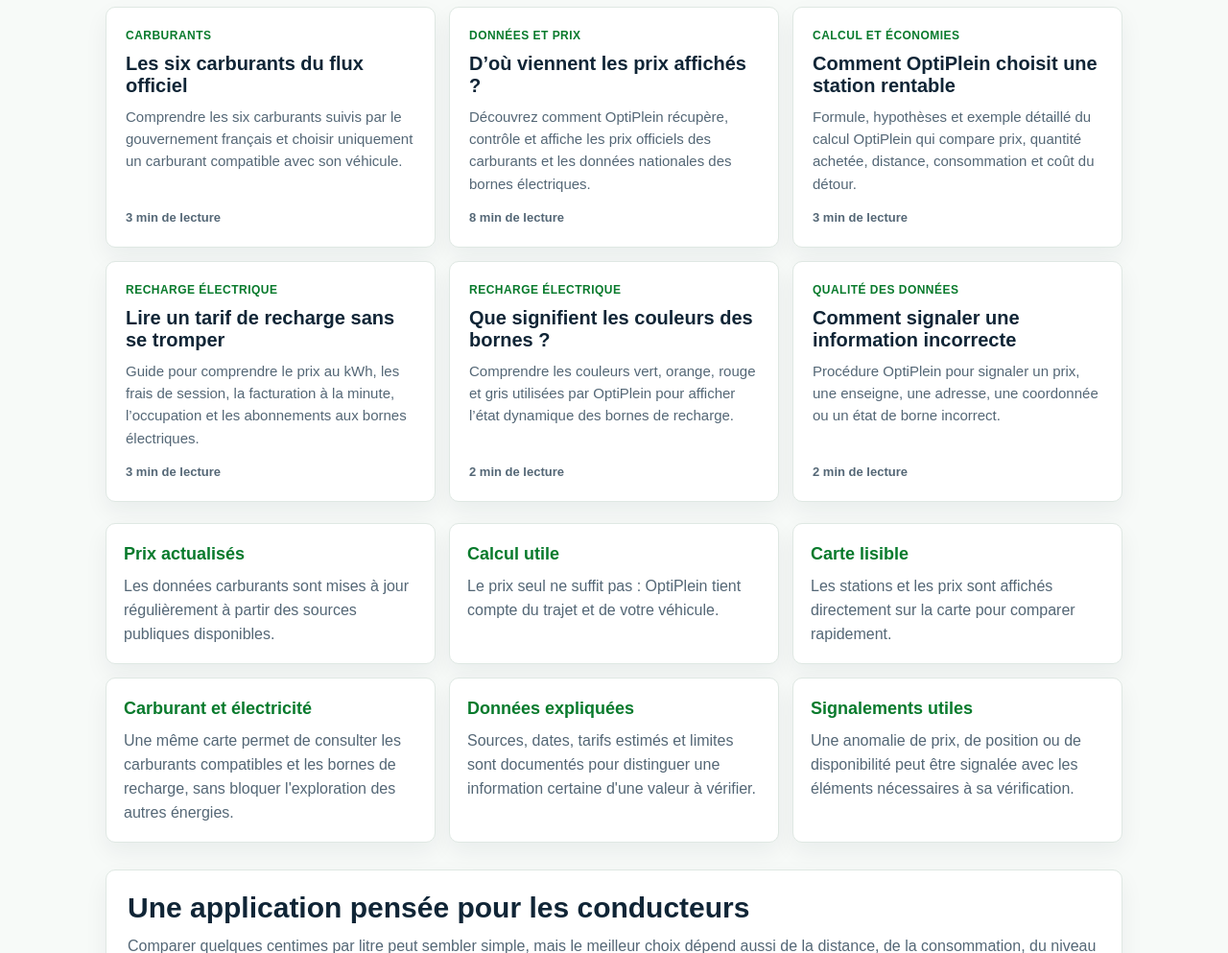
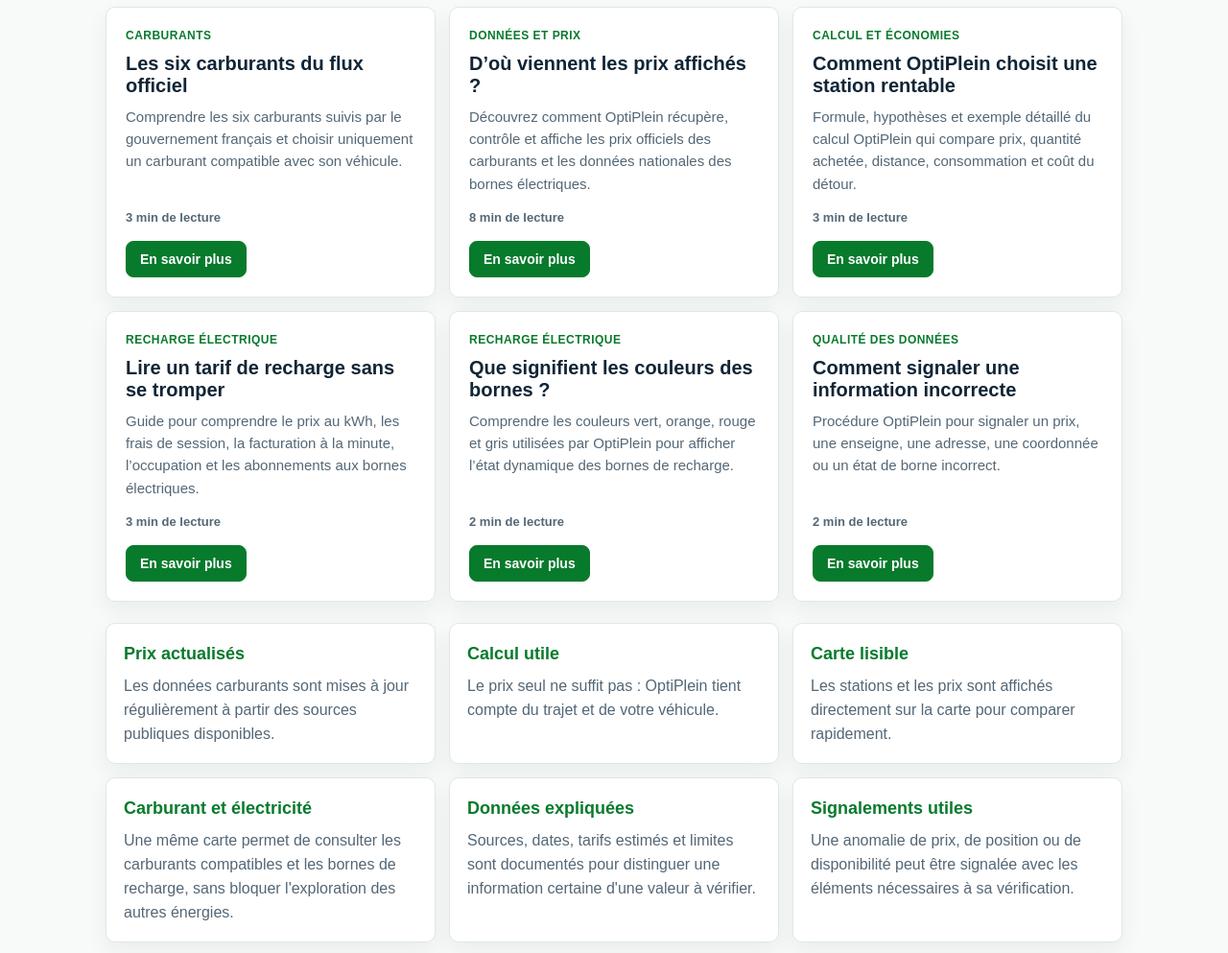
Before and after one commit to jstoudji1-commits/carburant-app, a FastAPI app: page / in a window 1280 px wide. Shown: the part 1219-2212 px from the top of the page at 96% size. Run offline with FastAPI, Linux system fonts and the light colour scheme.

Commit message:
Add files via upload

```diff
--- a/templates/editorial.html
+++ b/templates/editorial.html
@@ -558,6 +558,31 @@
             font-weight:800;
         }
 
+        .guide-card-cta{
+            min-height:38px;
+            display:inline-flex;
+            align-items:center;
+            justify-content:center;
+            align-self:flex-start;
+            margin-top:14px;
+            padding:0 14px;
+            border:1px solid var(--green-dark);
+            border-radius:8px;
+            color:#fff;
+            background:var(--green-dark);
+            font-size:14px;
+            font-weight:900;
+            line-height:1;
+            transition:background .16s ease, border-color .16s ease, transform .16s ease;
+        }
+
+        .guide-card:hover .guide-card-cta,
+        .guide-card:focus-visible .guide-card-cta{
+            border-color:var(--green);
+            background:var(--green);
+            transform:translateX(2px);
+        }
+
         .section,
         .faq-item,
         .contact-card{
@@ -981,6 +1006,7 @@
                         <h3>{{ guide.title }}</h3>
                         <p>{{ guide.description }}</p>
                         <span class="guide-card-meta">{{ guide.reading_time }} min de lecture{% if guide.updated %} &middot; Mis &agrave; jour le {{ guide.updated }}{% endif %}</span>
+                        <span class="guide-card-cta">En savoir plus</span>
                     </a>
                     {% endfor %}
                 </div>
@@ -1000,6 +1026,7 @@
                         <h3>{{ guide.title }}</h3>
                         <p>{{ guide.description }}</p>
                         <span class="guide-card-meta">{{ guide.reading_time }} min de lecture</span>
+                        <span class="guide-card-cta">En savoir plus</span>
                     </a>
                     {% endfor %}
                 </div>
```
